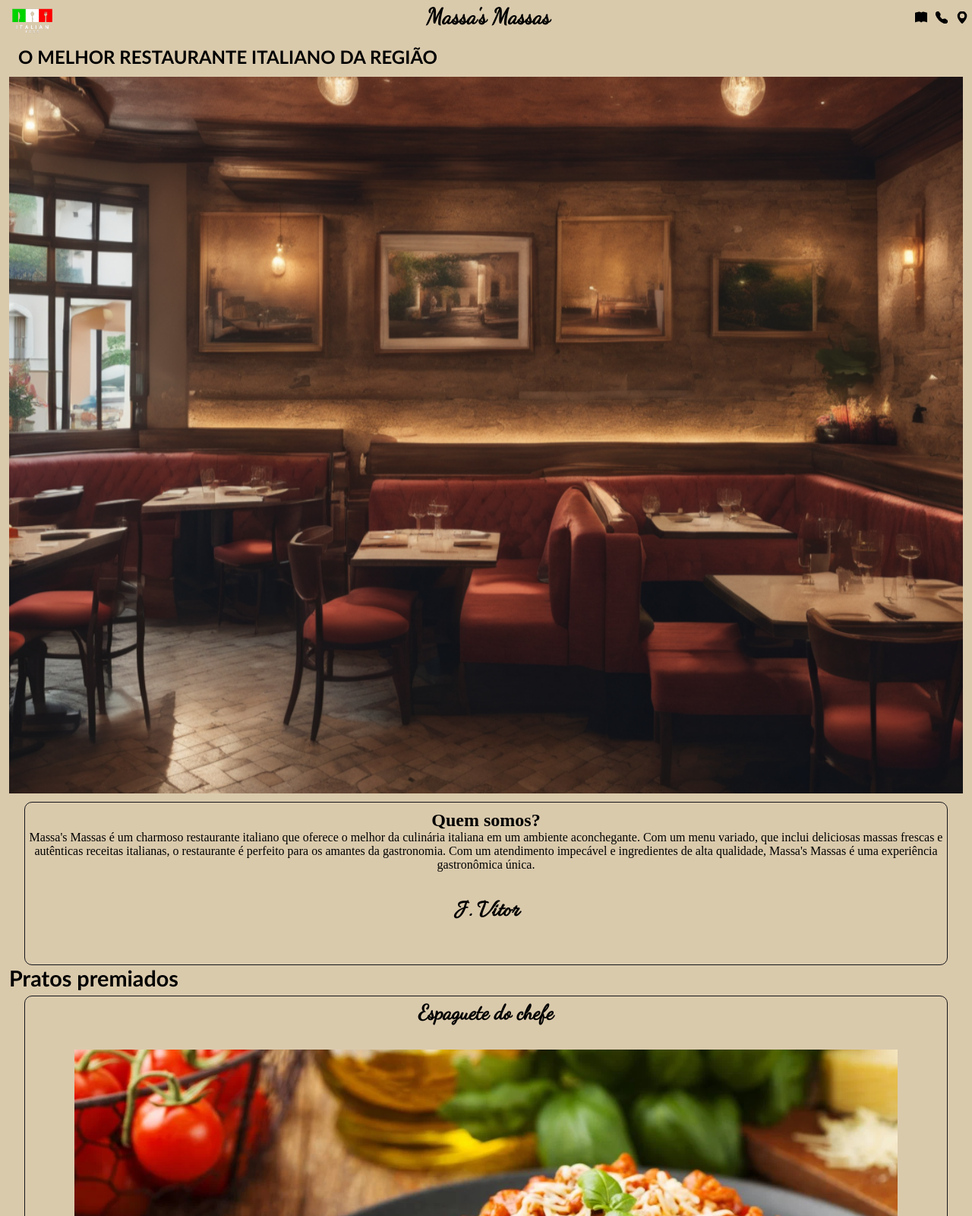
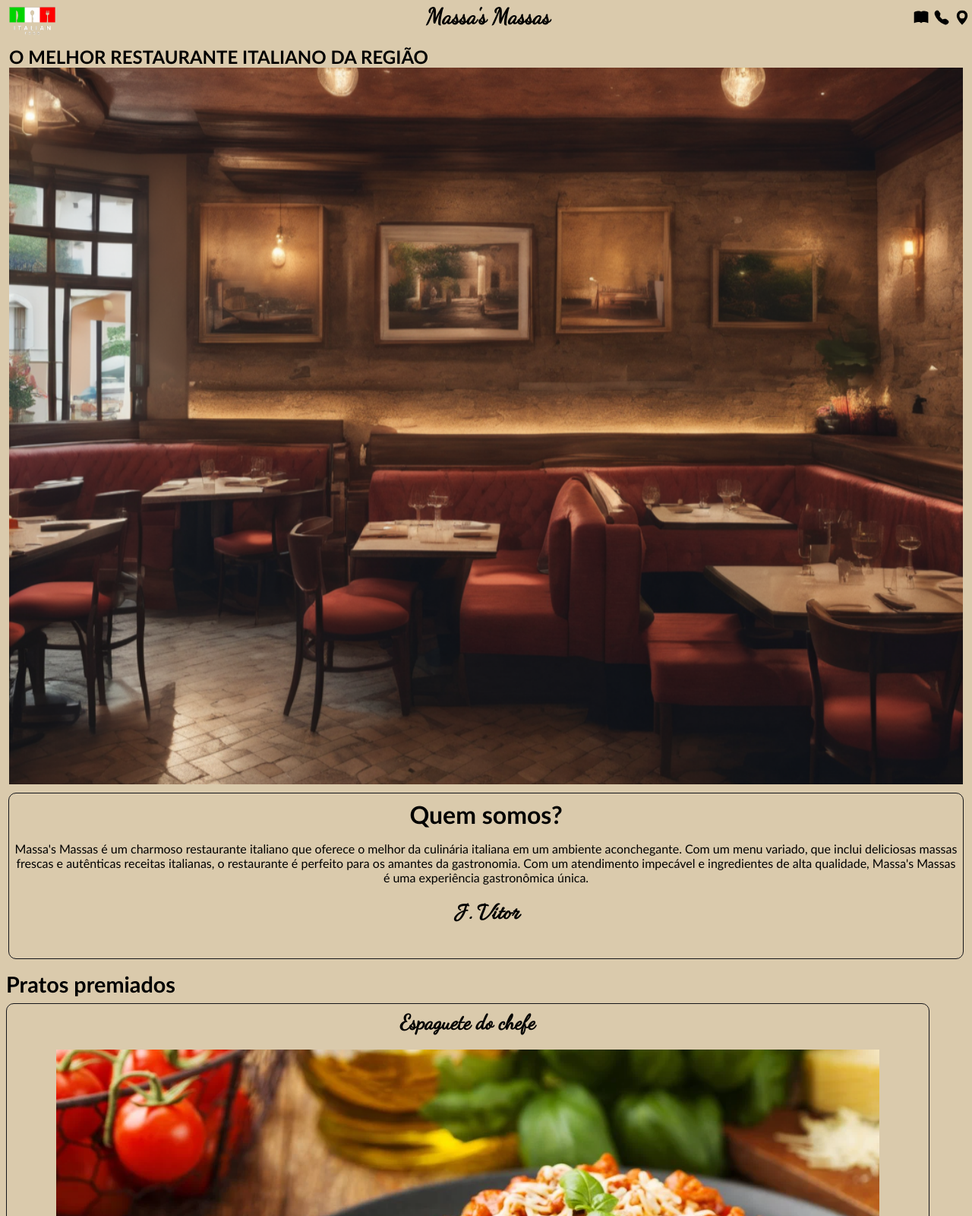
Before and after one commit to QuaseVitor/Massa-s-Massas, a plain HTML site: page index.html in a window 1280 px wide. Shown: the top 1600 px of the page at 76% size. Drawn offline with Linux system fonts and the light colour scheme.

Commit message:
Update index 23/11/2023.css
Atualização do arquivo css para correções

```diff
--- a/index.css
+++ b/index.css
@@ -7,7 +7,6 @@
 body, header{
     margin-top: 60px;
     background-color: var(--color-3);
-    background-image:url(/src/image/Teste.avif);
 
 }
 
@@ -22,14 +21,12 @@ header{
 }
 
 header img{
-    margin: 0;
-    margin-top: 0.1rem;
-    scale: 0.7;
+    margin: 0.1rem 0 0 0;
+    scale: 0.8;
 }
 
 header h1{
     font-size: 1.80rem;
-    padding-top: 0.rem;
     font-family: 'Dancing Script', cursive;
     margin: auto;
     margin-top: 0.5rem;
@@ -41,7 +38,7 @@ nav ul{
     justify-content: left;
     margin-top: 0.7rem;
     list-style: none;
-    border: 0px solid red;
+
 
 }
 
@@ -56,27 +53,49 @@ nav li{
 
 .hero{
     margin:0 .75rem 0 .75rem ;
-
-
 }
 
 .hero h1{
     font-family:'Gill Sans', 'Gill Sans MT', Calibri, 'Trebuchet MS', sans-serif;
     text-transform: uppercase;
-    margin: .75rem;
 }
 
+.info{
+    margin: auto;
+    margin: 0.4rem 0.7rem 1rem 0.7rem;
+    text-align: center;
+    border: 1.2px #14151a solid;
+    border-radius: 10px;
+    width: auto;
+    height: auto;
+    padding: 0 0.3rem 2.3rem 0.3rem;
+    font-family:'Gill Sans', 'Gill Sans MT', Calibri, 'Trebuchet MS', sans-serif;
+    font-size: 1rem;
+}
 
+.info h3{
+    font-family: 'Allura', cursive;
+    font-size: 2rem ;
+    margin: 1.2rem 0 0.1rem 0;
+
+
+}
+
+.info h2{
+    font-size: 2rem;
+    font-family:'Gill Sans', 'Gill Sans MT', Calibri, 'Trebuchet MS', sans-serif;
+    margin: 0.5rem 0 1rem 0;
+
+}
 
 .pratos{
     display: grid;
     align-items: center;
 }
 .pratos article{
-    background-image: url(/src/image/Teste.avif);
-
-    margin: auto;
-    margin-top: 0.4rem;
+    font-family:'Gill Sans', 'Gill Sans MT', Calibri, 'Trebuchet MS', sans-serif;
+    font-size: 1rem;
+    margin: 0.5rem 0.4rem 0 0.5rem;
     text-align: center;
     border: 1.2px #14151a solid;
     border-radius: 10px;
@@ -87,7 +106,7 @@ nav li{
 .pratos article h3{
     font-family: 'Dancing Script', cursive;
     font-size: 1.7rem;
-    margin-bottom: 2rem;
+    margin: 0.2rem 0 1.2rem 0;
 }
 
 .pratos article img{
@@ -95,7 +114,7 @@ nav li{
 }
 
 .cardapio h2{
-    margin-left: .75rem;
+    margin: 0 0 0 .5rem;
     font-family:'Gill Sans', 'Gill Sans MT', Calibri, 'Trebuchet MS', sans-serif;
     font-size: 1.8rem;
 
@@ -103,44 +122,32 @@ nav li{
 
 .button{
     background-color: var(--cinza-bege);
+
     color: var(--black);
     font-family:'Gill Sans', 'Gill Sans MT', Calibri, 'Trebuchet MS', sans-serif;
+    font-size: 1.3rem;
     text-align: center;
+    text-decoration: none;
+
     margin: auto;
     margin-top: 1rem;
+    margin-bottom: 2rem;
+
+
     justify-content: center;
     align-items: center;
     display: flex;
+
     width: 40%;
     height: 2rem;
-    margin-bottom: 2rem;
-    text-decoration: none;
 
 }
 
-.info{
-    margin: auto;
-    margin-top: 0.4rem;
-    text-align: center;
-    border: 1.2px #14151a solid;
-    border-radius: 10px;
-    width: 95%;
-    height: auto;
-    padding: 10px 0.3rem 50px 0.3rem;
-}
-
-.info h3{
-    margin-top: 2rem;
-    font-family: 'Allura', cursive;
-    font-size: 2rem ;
-
-
-}
 
 .chefes{
     display: grid;
     grid-template-columns: 1fr 1fr 1fr;
-    margin: 0.4rem;
+
 
 
 
@@ -156,10 +163,14 @@ nav li{
     width: 95%;
     height: auto;
 
-    background-color: white;
+
 
 }
 
+.chefes article h3{
+    font-family: 'Dancing Script', cursive;
+    text-align: center;
+}
 
 .chefes img{
     width:100%;
@@ -172,6 +183,12 @@ nav li{
     margin-bottom: 0.75rem;
     font-size: 1.8rem;
     font-family:'Gill Sans', 'Gill Sans MT', Calibri, 'Trebuchet MS', sans-serif;
+
+}
+.elenco{
+    border: 2px solid black ;
+    border-width: 0 0 1px 0;
+    margin: 0.7rem 0.7rem 1rem 0.7rem;
 }
 
 footer h1{
@@ -182,6 +199,7 @@ footer h1{
 
 
 }
+
 
 footer ul{
     display: flex;
@@ -204,13 +222,6 @@ footer a{
 
 
 
-
-
-
-
-
-
-
 :root{
     --cinza-claro: #ADA595;
     --cinza-bege: #a89576;
```
